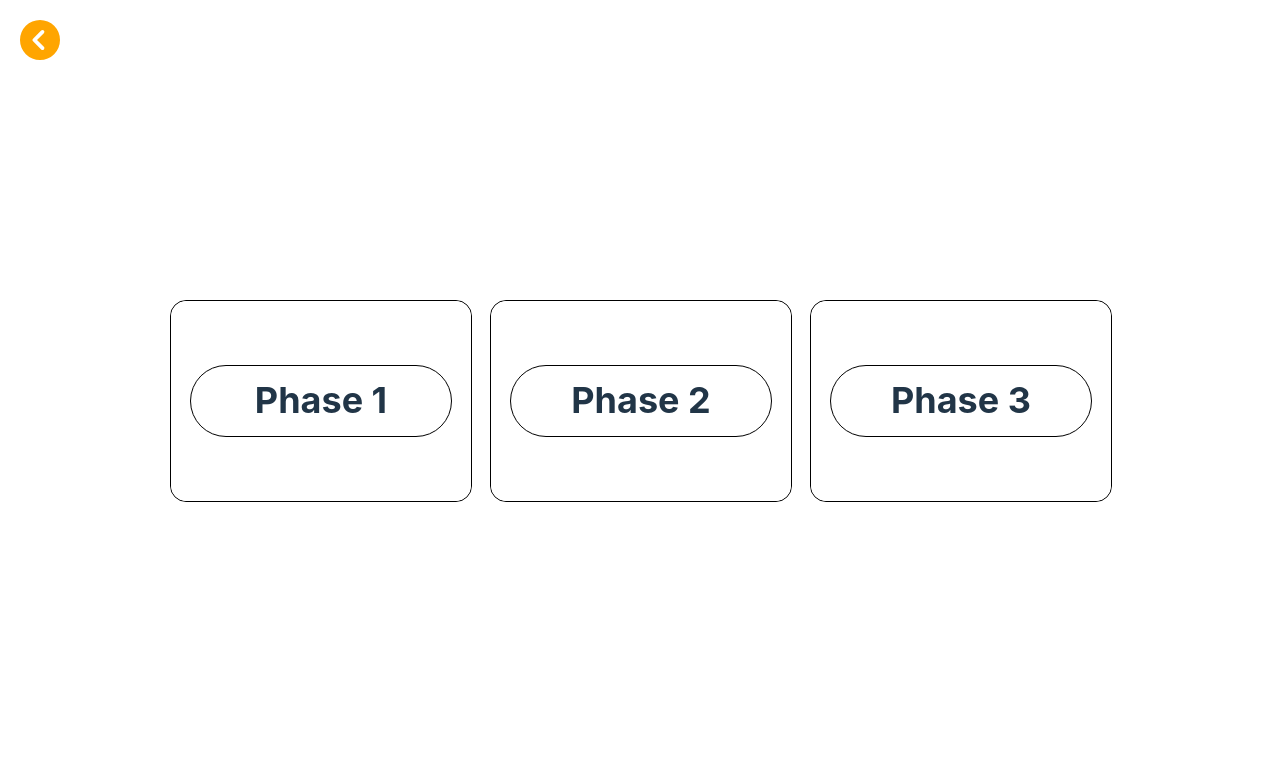
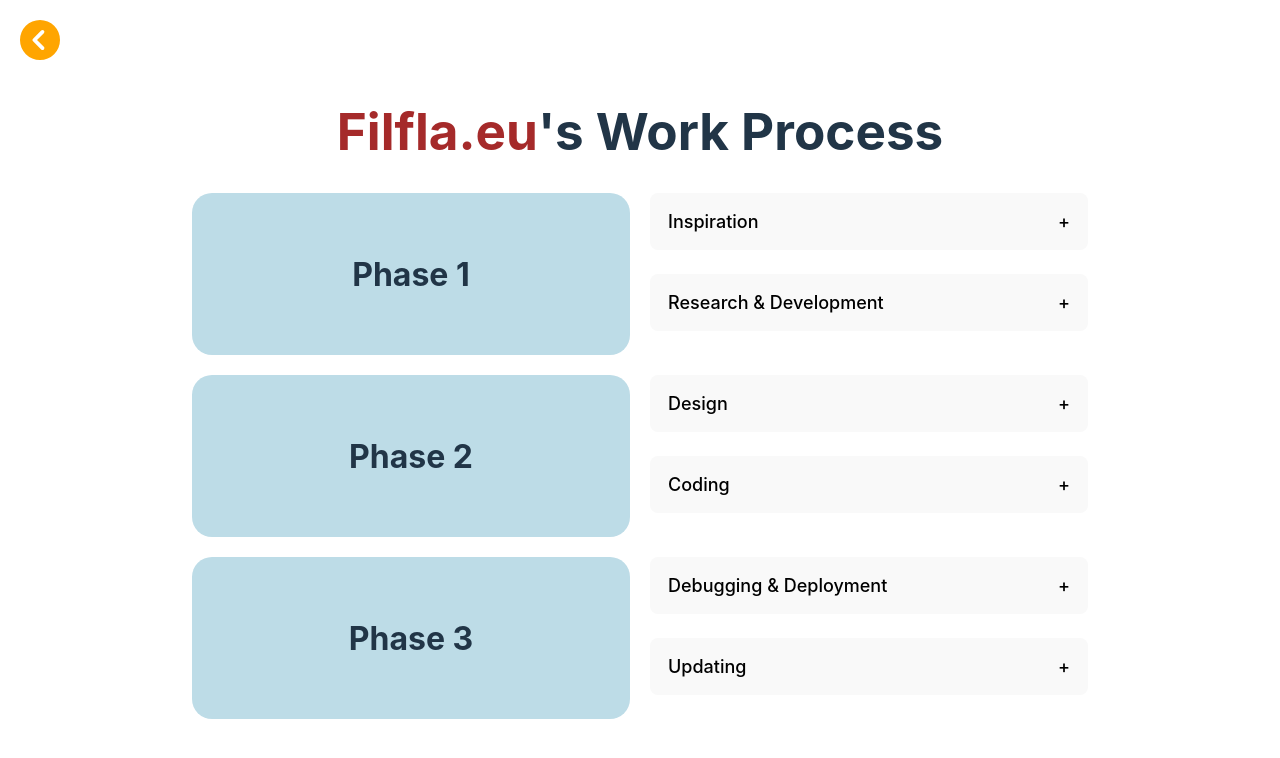
Before and after one commit to Arce-Mdina/apex-app, a React (Vite) app: page /process in a window 1280 px wide. Shown: the top 758 px of the page. Built offline with nearby package versions, Linux system fonts and the light colour scheme; a web font is replaced by a local one.

Commit message:
Developed idea process

```diff
--- a/src/App.css
+++ b/src/App.css
@@ -11,72 +11,85 @@
   text-align: center;
 }
 
-.flip-card {
-  width: 300px;
-  height: 200px;
-  perspective: 1000px; /* Give some 3D perspective */
-  cursor: pointer;
+.process {
+  /* margin:20px; */
+  width:70vw;
+  display: flex;
+  margin:20px;
+  gap: 20px;
+
 
 }
 
-.flip-card-inner {
-  position: relative;
+.accordion {
+  cursor: pointer;
+  padding: 18px;
   width: 100%;
-  height: 100%;
-  transition: transform 0.6s;
-  transform-style: preserve-3d;
-  border: 1px solid black;
-  border-radius: 16px;
+  height:100%;
+  text-align: left;
+  border: none;
+  outline: none;
+  transition: 0.4s;
+  font-size: 18px;
+  margin:0 auto;
+  /* position: relative; */
 }
 
-.flip-card.flipped .flip-card-inner {
-  transform: rotateY(180deg); /* Flip the card when clicked */
+.icon {
+  float: right;
+  font-size: 18px;
 }
 
-.flip-card-front, .flip-card-back {
-  position: absolute;
-  width: 100%;
-  height: 100%;
-  backface-visibility: hidden; /* Hide the back face */
-  display: flex;
-  justify-content: center;
-  align-items: center;
-  font-size: 24px;
-  border-radius: 16px;
+.panel {
+  /* padding: 0 18px; */
+  /* background-color: #f9f9f9; */
+  overflow: hidden;
+  transition: max-height 0.2s ease-out;
 }
 
-.flip-card-front {
-  background-color: white; /* Front side color */
-}
+.accordions {
+  width: 75vw;
+  display: flex;
+  flex-direction: column;
+  align-items: center;
+  justify-content: center;
 
-.flip-card-back {
-  background-color: white; /* Back side color */
-  transform: rotateY(180deg); /* Start flipped to back */
+  /* width: 100%; */
+  padding: 20px;
 }
 
 .phases {
-  margin: 10px;
-  gap:20px;
-}
+  /* margin-bottom:10px; */
+  /* margin-right: 10px; */
+  /* gap:20px; */
+  display: flex;
+  align-items: stretch;
+  gap: 20px;
 
-.phase {
-  margin-bottom:15px;
 }
 
 .phases-heading {
-  width:200px;
-  border: 1.4px solid black;
-  padding-right:30px;
+  width:100%;
+  /* height:100%; */
+  /* border: 1.4px solid black; */
+  /* padding-right:30px;
   padding-left:30px;
   padding-top:15px;
-  padding-bottom:15px;
-  border-radius: 40px;
-  font-size:1.5em;
+  padding-bottom:15px; */
+  /* padding:20px; */
+  border-radius: 20px;
+  font-size:2em;
   justify-content: center;
-  /* display:flex; */
+  align-items: center;
+  background-color: #bddce7ff;
+  display:flex;
   margin:0 auto;
   /* color:rgb(0, 55, 158); */
+  box-sizing: border-box;
+
+
 }
+
 
 .flex {
   flex-direction: row-reverse;
@@ -498,8 +511,12 @@
   }
 
   .card-grid-double {
-    gap:40px;
+    /* gap:40px; */
     grid-template-columns: repeat(1, 1fr);
+  }
+
+  .phases-heading {
+    padding:20px;
   }
 
   .section-container {
--- /dev/null
+++ b/src/components/Accordion.jsx
@@ -0,0 +1,35 @@
+import React, { useState, useRef } from 'react'
+
+const Accordion = ({ title, content }) => {
+  const [isOpen, setIsOpen] = useState(false);
+  const contentRef = useRef(null);
+
+  const toggleAccordion = () => {
+    setIsOpen(!isOpen);
+  };
+
+  return (
+    <div>
+      <button
+        onClick={toggleAccordion}
+        className={`accordion ${isOpen ? 'active' : ''}`}
+      >
+        {title}
+        <span className="icon">
+          {isOpen ? '-' : '+'}
+        </span>
+      </button>
+      <div
+        ref={contentRef}
+        className={`panel ${isOpen ? 'open' : ''}  `}
+        style={{ maxHeight: isOpen ? `${contentRef.current.scrollHeight}px` : '0' }}
+      >
+        <div>{content}</div>
+      </div>
+
+      <br></br>
+    </div>
+  );
+};
+
+export default Accordion
--- a/src/components/Flipcard.jsx
+++ /dev/null
@@ -1,24 +0,0 @@
-import React, { useState } from 'react';
-
-const FlipCard = ({ info, title }) => {
-  const [isFlipped, setIsFlipped] = useState(false);
-
-  const handleClick = () => {
-    setIsFlipped(!isFlipped); // Toggle the flip state
-  };
-
-  return (
-    <div className={`flip-card ${isFlipped ? 'flipped' : ''}`} onClick={handleClick}>
-      <div className="flip-card-inner">
-        <div className="flip-card-front">
-          {title}
-        </div>
-        <div className="flip-card-back">
-          {info}
-        </div>
-      </div>
-    </div>
-  );
-};
-
-export default FlipCard;
--- a/src/sections/Process.jsx
+++ b/src/sections/Process.jsx
@@ -1,40 +1,121 @@
 import React from 'react'
 
-import FlipCard from '../components/Flipcard';
+import Accordion from '../components/Accordion'
+
 
 const Process = () => {
 
   return (
-    <div className="card-grid-triple phases">
-        <div className="phase-one">
+    <>
+        <h1 className="project-heading"><span style={{ color: "brown" }}>Filfla.eu</span>'s Work Process</h1>
+        <div className="card-grid-double process">
+            <div className="phases">
+                <h1 className="phases-heading">Phase 1</h1>
+            </div>
+            <div className="">
+                <Accordion
+                    title="Inspiration"
+                    content={
+                        <>
+                            <div>
+                                <p>
+                                    Our projects usually start with a topic of interest or with something
+                                    that we have a connection with. This could range from studies of one of
+                                    the most important financial institutions of all time to a disease we got over
+                                    the holidays.
+                                </p>
+                            </div>
+                        </>
+                    }
+                />
+                <Accordion
+                    title="Research & Development"
+                    content={
+                        <>
+                            <div>
+                                <p>
+                                    Once we have an idea, we start by researching the subject even more, learning
+                                    as much as we can to provide accurate information for our viewers. This is also
+                                    one of the most time-consuming bits of a project.
+                                </p>
 
-            <FlipCard
-                title={
-                    <h1 className="phases-heading">Phase 1</h1>
+                                <p>
+                                    After we have thoroughly researched the project and the topic,
+                                    we generally put together a document where the research is layed
+                                    out nicely and neatly. This so we can refer to it whenever we like.
+                                    This does not mean we stop researching, we continually add to it when
+                                    possible.
+                                </p>
+                            </div>
+                        </>
                     }
-                info="fdas"
+                />
+
+            </div>
+
+            <div className="phases phase-two">
+                <h1 className="phases-heading">Phase 2</h1>
+            </div>
+            <div className="">
+                <Accordion
+                    title="Design"
+                    content={
+                        <>
+                            <div>
+                                <p>
+                                    We output our findings, generally through the format of a website,
+                                    to promote our work on the internet. We can exploring other areas such as
+                                    social media platforms such as Youtube or FaceBook.
+                                </p>
+
+                                <p>
+                                    But whatever the format, it always needs a good design - well, it would be nice if
+                                    there was one. So, we draw out a design layout, using online and offline tools
+                                    to ensure we engage our viewers as much as we can.
+                                </p>
+                            </div>
+                        </>
+                    }
+                />
+                <Accordion
+                    title="Coding"
+                    content={
+                        <>
+                            <div>
+                                <p>dafads</p>
+                            </div>
+                        </>
+                    }
                 />
             </div>
 
-        <div className="phase-two">
-            <FlipCard
-                title={
-                    <h1 className="phases-heading">Phase 2</h1>
+            <div className="phases phase-three">
+                <h1 className="phases-heading">Phase 3</h1>
+            </div>
+            <div className="">
+                <Accordion
+                    title="Debugging & Deployment"
+                    content={
+                        <>
+                            <div>
+                                <p></p>
+                            </div>
+                        </>
                     }
-                info="fdas"
                 />
+                <Accordion
+                    title="Updating"
+                    content={
+                        <>
+                            <div>
+                                <p></p>
                             </div>
-
-        <div className="phase-three">
-            <FlipCard
-                title={
-                    <h1 className="phases-heading">Phase 3</h1>
-
+                        </>
                     }
-                info="fdas"
                 />
             </div>
         </div>
+    </>
   )
 }
 
```
Lines whose indentation alone changed are shown as unchanged.
